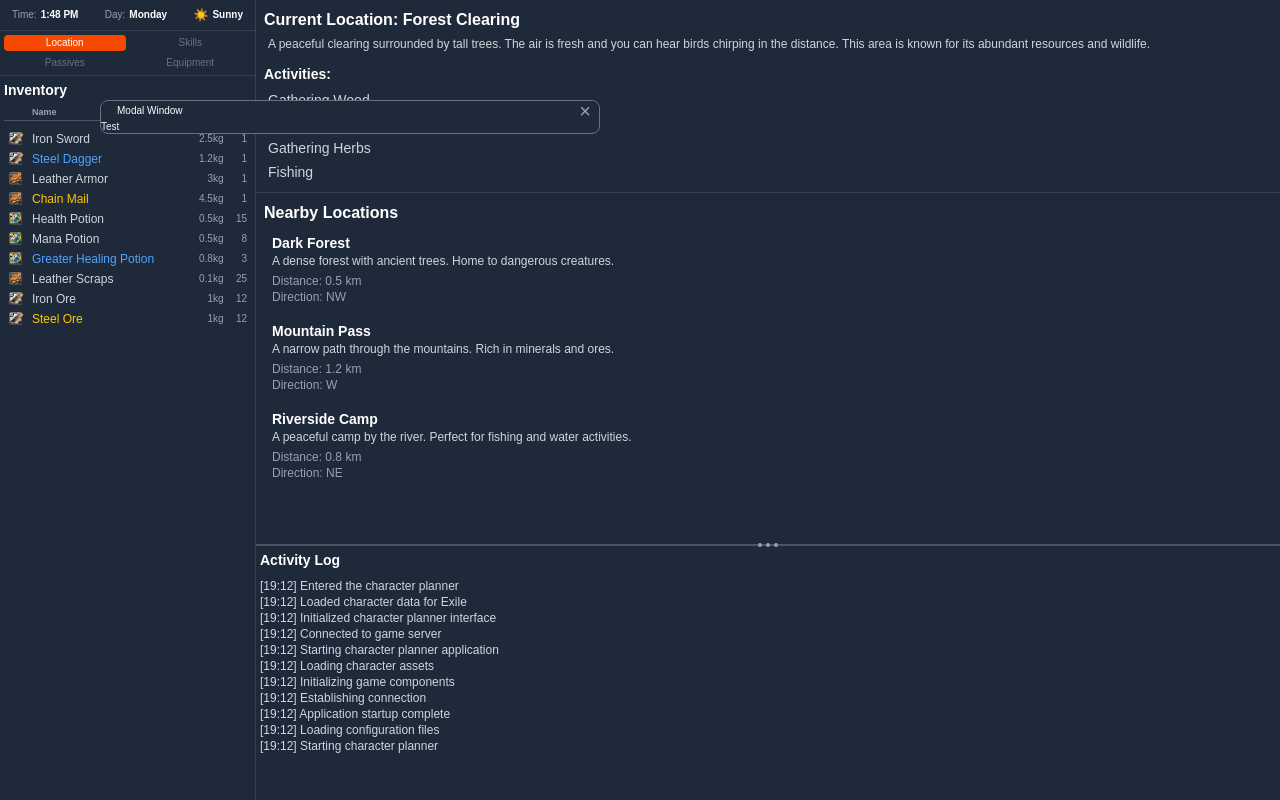
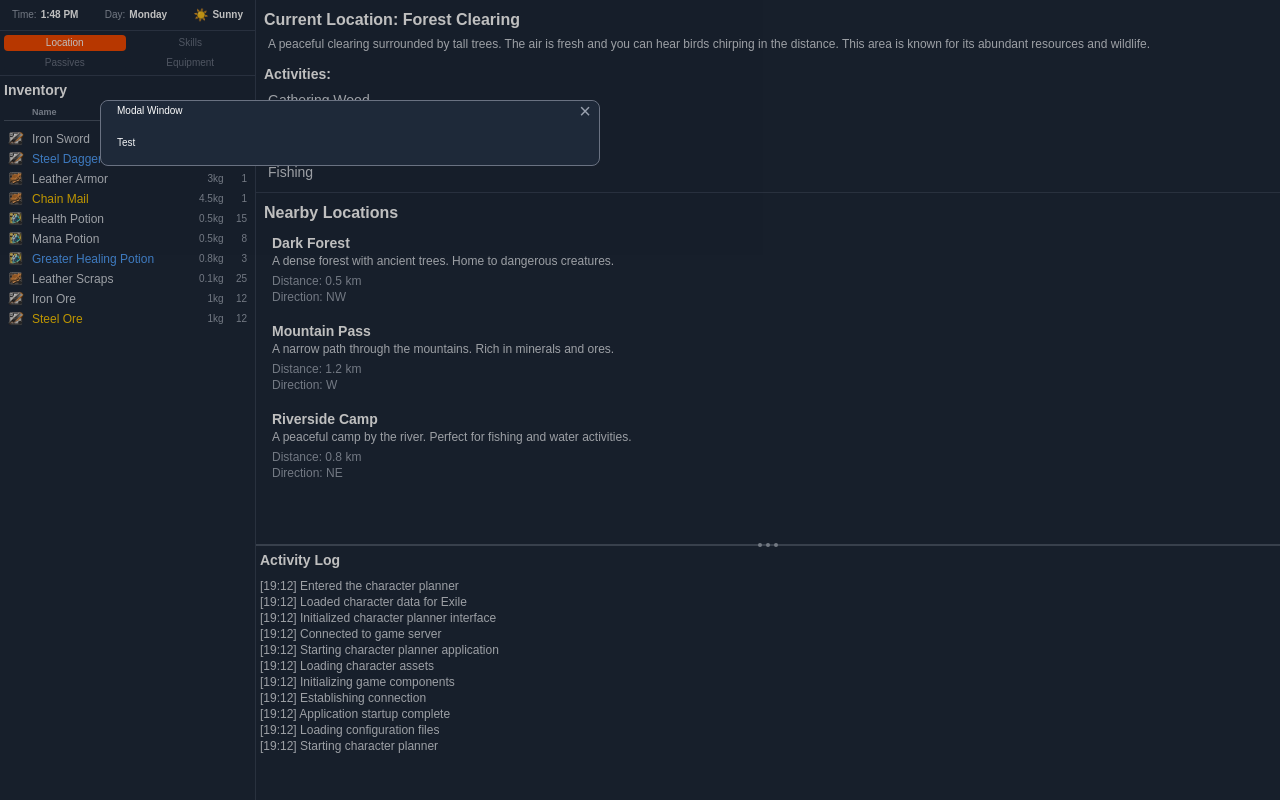
Before and after one commit to direded/idle-mmo, a Next.js app in the folder webclient/: page /character-planner in a window 1280 px wide. Built offline with nearby package versions, Linux system fonts and the light colour scheme.

Commit message:
webclient feat: add opaque background when modal is open

```diff
--- a/webclient/src/components/ModalWindow.jsx
+++ b/webclient/src/components/ModalWindow.jsx
@@ -64,7 +64,7 @@ export default class ModalWindow extends Component {
 
 	render() {
 		const {
-			title = this.title !== undefined ? this.title : 'Modal Window',
+			title = 'Modal Window',
 			children,
 			onClose,
 			className = ''
@@ -77,6 +77,10 @@ export default class ModalWindow extends Component {
 		// }, [this.state.isDragging, this.state.dragOffset])
 
 		return (
+			<>
+				{/* Black backdrop */}
+				<div className="fixed inset-0 bg-black/25 z-40" />
+
 				<div
 					className="fixed z-50"
 					style={{
@@ -101,9 +105,12 @@ export default class ModalWindow extends Component {
 						</div>
 
 						{/* Content */}
+						<div className="p-4">
 							{children || this.renderContent()}
 						</div>
 					</div>
+				</div>
+			</>
 		)
 	}
 
```
Lines whose indentation alone changed are shown as unchanged.
